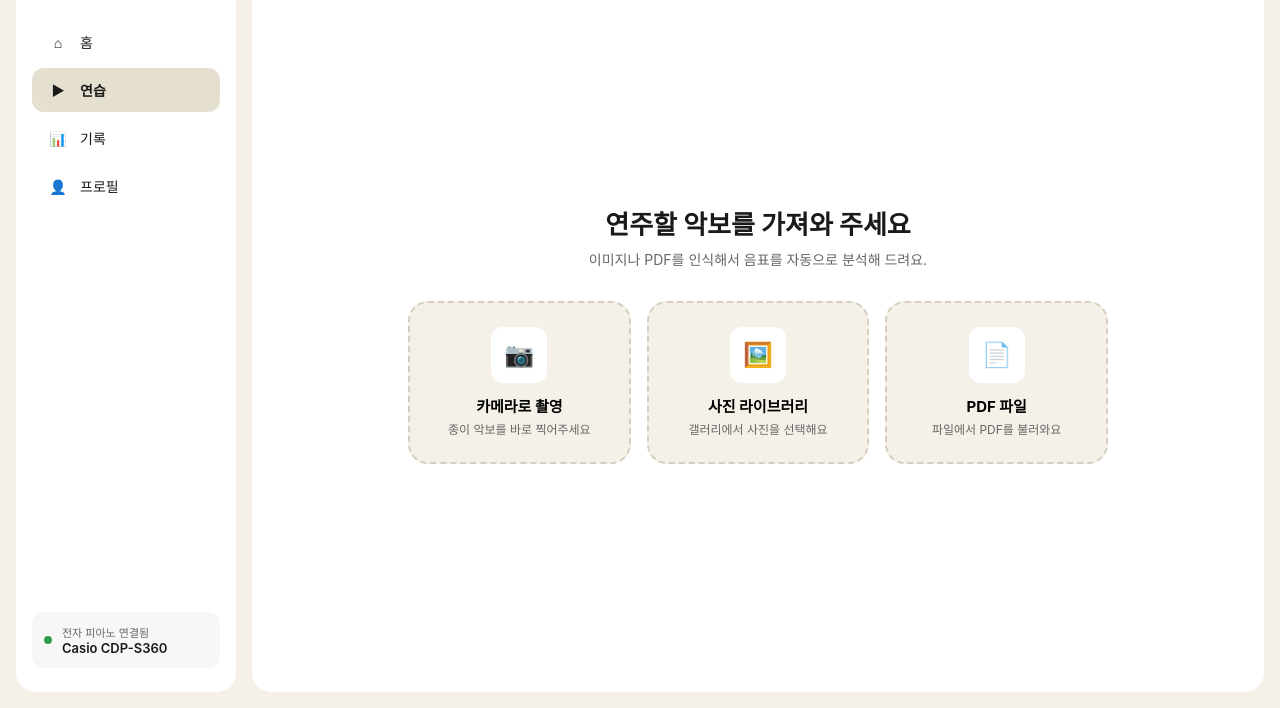
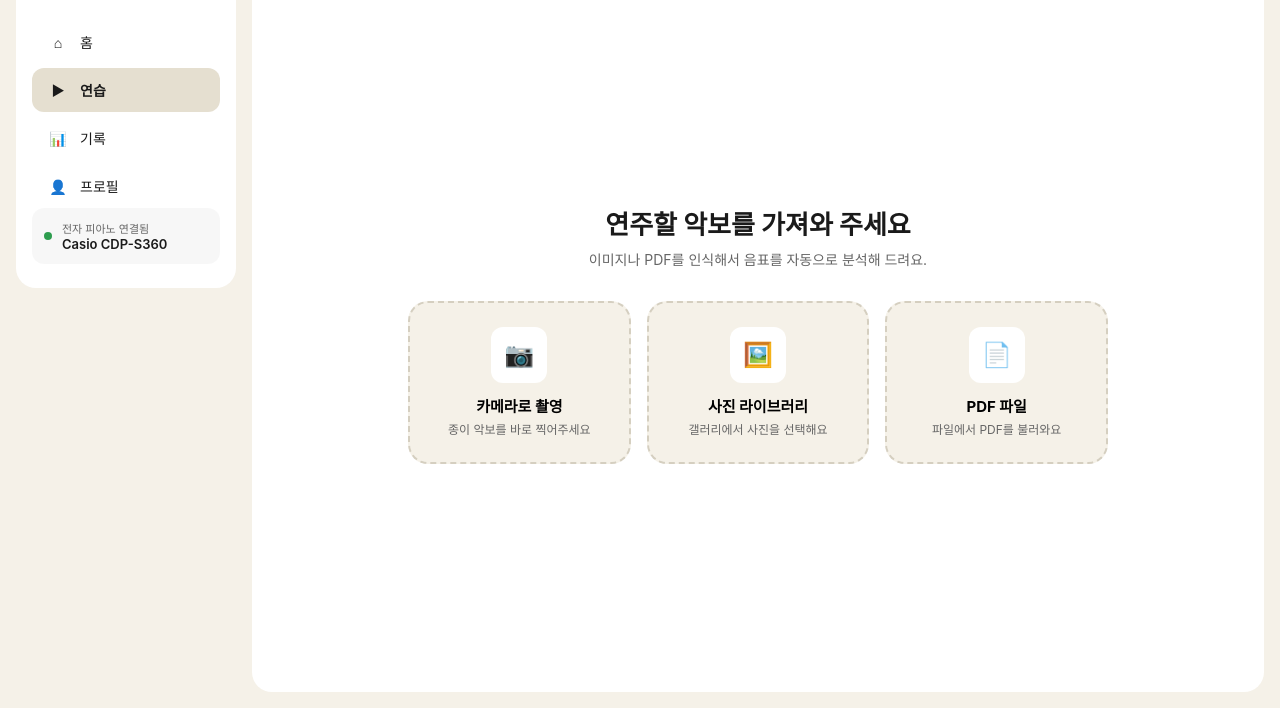
Before and after one commit to sunnn62/CSC4004-02-07, a plain HTML site: page frontend/index.html in a window 1280 px wide. Shown: the part 92-800 px from the top of the page. Drawn offline with Linux system fonts and the light colour scheme; a web font is replaced by a local one.

Commit message:
refactor: 사이드바 공통 컴포넌트로 분리 (sidebar.css + sidebar.js)

```diff
--- /dev/null
+++ b/frontend/css/sidebar.css
@@ -0,0 +1,51 @@
+/* === 사이드바 공통 컴포넌트 === */
+.sidebar {
+  width: var(--sidebar-w);
+  background: var(--bg-card);
+  border-radius: var(--radius-lg);
+  padding: 24px 16px;
+  display: flex; flex-direction: column;
+  flex-shrink: 0;
+}
+
+.logo {
+  display: flex; align-items: center; gap: 10px;
+  padding: 8px; margin-bottom: 24px;
+}
+.logo-icon {
+  width: 32px; height: 32px;
+  background: var(--text-primary); color: white;
+  border-radius: 8px;
+  display: flex; align-items: center; justify-content: center;
+  font-size: 16px;
+}
+.logo-text { font-weight: 700; font-size: 18px; }
+
+.nav {
+  display: flex; flex-direction: column; gap: 4px;
+  flex: 1;
+}
+.nav-item {
+  display: flex; align-items: center; gap: 12px;
+  padding: 12px 16px;
+  border-radius: var(--radius-md);
+  color: var(--text-primary); text-decoration: none;
+  font-size: 14px;
+}
+.nav-item:hover { background: var(--bg-hover); }
+.nav-item.active { background: var(--bg-active); font-weight: 600; }
+.nav-icon { width: 20px; text-align: center; font-size: 14px; }
+
+.device-status {
+  display: flex; align-items: center; gap: 10px;
+  padding: 12px;
+  background: rgba(0,0,0,0.03);
+  border-radius: var(--radius-md);
+}
+.status-dot {
+  width: 8px; height: 8px;
+  background: var(--accent-green);
+  border-radius: 50%; flex-shrink: 0;
+}
+.status-label { font-size: 11px; color: var(--text-secondary); }
+.status-detail { font-size: 13px; font-weight: 600; }
--- a/frontend/css/upload.css
+++ b/frontend/css/upload.css
@@ -25,7 +25,7 @@ html, body {
 
 button { font-family: inherit; }
 
-/* === 가로 강제 안내 (세로 모드일 때만 표시) === */
+/* === 가로 강제 안내 === */
 .rotate-overlay {
   display: none;
   position: fixed; inset: 0;
@@ -53,53 +53,6 @@ button { font-family: inherit; }
   padding: 16px;
   gap: 16px;
 }
-
-/* === 사이드바 === */
-.sidebar {
-  width: var(--sidebar-w);
-  background: var(--bg-card);
-  border-radius: var(--radius-lg);
-  padding: 24px 16px;
-  display: flex; flex-direction: column;
-  flex-shrink: 0;
-}
-.logo {
-  display: flex; align-items: center; gap: 10px;
-  padding: 8px; margin-bottom: 24px;
-}
-.logo-icon {
-  width: 32px; height: 32px;
-  background: var(--text-primary); color: white;
-  border-radius: 8px;
-  display: flex; align-items: center; justify-content: center;
-  font-size: 16px;
-}
-.logo-text { font-weight: 700; font-size: 18px; }
-.nav { display: flex; flex-direction: column; gap: 4px; flex: 1; }
-.nav-item {
-  display: flex; align-items: center; gap: 12px;
-  padding: 12px 16px;
-  border-radius: var(--radius-md);
-  color: var(--text-primary); text-decoration: none;
-  font-size: 14px;
-}
-.nav-item:hover { background: var(--bg-hover); }
-.nav-item.active { background: var(--bg-active); font-weight: 600; }
-.nav-icon { width: 20px; text-align: center; font-size: 14px; }
-
-.device-status {
-  display: flex; align-items: center; gap: 10px;
-  padding: 12px;
-  background: rgba(0,0,0,0.03);
-  border-radius: var(--radius-md);
-}
-.status-dot {
-  width: 8px; height: 8px;
-  background: var(--accent-green);
-  border-radius: 50%; flex-shrink: 0;
-}
-.status-label { font-size: 11px; color: var(--text-secondary); }
-.status-detail { font-size: 13px; font-weight: 600; }
 
 /* === 메인 영역 === */
 .main {
--- a/frontend/index.html
+++ b/frontend/index.html
@@ -7,6 +7,9 @@
   <title>피아니 - 악보 추가</title>
   <link rel="stylesheet" href="https://cdn.jsdelivr.net/gh/orioncactus/pretendard@v1.3.9/dist/web/static/pretendard.css">
   <link rel="stylesheet" href="css/upload.css">
+  <link rel="stylesheet" href="https://cdn.jsdelivr.net/gh/orioncactus/pretendard@v1.3.9/dist/web/static/pretendard.css">
+<link rel="stylesheet" href="css/sidebar.css">   <!-- 🆕 추가 -->
+<link rel="stylesheet" href="css/upload.css">
 </head>
 <body>
   <!-- 세로 모드일 때 가로로 돌리라는 안내 -->
@@ -16,28 +19,7 @@
   </div>
 
   <div class="app">
-    <!-- 사이드바 (모든 화면 공통) -->
-    <aside class="sidebar">
-      <div class="logo">
-        <div class="logo-icon">🎹</div>
-        <div class="logo-text">피아니</div>
-      </div>
-
-      <nav class="nav">
-        <a href="index.html" class="nav-item"><span class="nav-icon">⌂</span>홈</a>
-        <a href="index.html" class="nav-item active"><span class="nav-icon">▶</span>연습</a>
-        <a href="#" class="nav-item"><span class="nav-icon">📊</span>기록</a>
-        <a href="#" class="nav-item"><span class="nav-icon">👤</span>프로필</a>
-      </nav>
-
-      <div class="device-status">
-        <div class="status-dot"></div>
-        <div class="status-text">
-          <div class="status-label">전자 피아노 연결됨</div>
-          <div class="status-detail">Casio CDP-S360</div>
-        </div>
-      </div>
-    </aside>
+    <div id="sidebar-container"></div>
 
     <!-- 메인 영역 -->
     <main class="main">
@@ -83,5 +65,10 @@
 
   <script src="js/api.js"></script>
   <script src="js/upload.js"></script>
+
+  <script type="module">
+  import { renderSidebar } from './js/sidebar.js';
+  renderSidebar('practice');   // 업로드는 "연습" 메뉴 활성화
+  </script>
 </body>
 </html>
--- /dev/null
+++ b/frontend/js/sidebar.js
@@ -0,0 +1,56 @@
+/**
+ * 사이드바 공통 컴포넌트
+ *
+ * 사용법:
+ *   import { renderSidebar } from './sidebar.js';
+ *   renderSidebar('practice');  // 활성화할 메뉴 ID
+ */
+
+const NAV_ITEMS = [
+  { id: 'home',     icon: '⌂',  label: '홈',     href: 'home.html' },
+  { id: 'practice', icon: '▶',  label: '연습',   href: 'index.html' },
+  { id: 'records',  icon: '📊', label: '기록',   href: '#' },
+  { id: 'profile',  icon: '👤', label: '프로필', href: '#' },
+];
+
+// MIDI 상태 (나중에 D 통합 시 동적으로 업데이트할 수 있게 분리)
+const DEVICE_STATUS = {
+  connected: true,                  // 현재는 정적, 추후 동적 반영
+  label: '전자 피아노 연결됨',
+  detail: 'Casio CDP-S360',
+};
+
+export function renderSidebar(activeId = 'practice', containerSelector = '#sidebar-container') {
+  const container = document.querySelector(containerSelector);
+  if (!container) {
+    console.warn(`사이드바 컨테이너(${containerSelector}) 를 찾지 못했습니다.`);
+    return;
+  }
+
+  const navHtml = NAV_ITEMS.map(item => `
+    <a href="${item.href}" class="nav-item ${item.id === activeId ? 'active' : ''}">
+      <span class="nav-icon">${item.icon}</span>${item.label}
+    </a>
+  `).join('');
+
+  container.innerHTML = `
+    <aside class="sidebar">
+      <div class="logo">
+        <div class="logo-icon">🎹</div>
+        <div class="logo-text">피아니</div>
+      </div>
+
+      <nav class="nav">
+        ${navHtml}
+      </nav>
+
+      <div class="device-status">
+        <div class="status-dot"></div>
+        <div class="status-text">
+          <div class="status-label">${DEVICE_STATUS.label}</div>
+          <div class="status-detail">${DEVICE_STATUS.detail}</div>
+        </div>
+      </div>
+    </aside>
+  `;
+}
```
